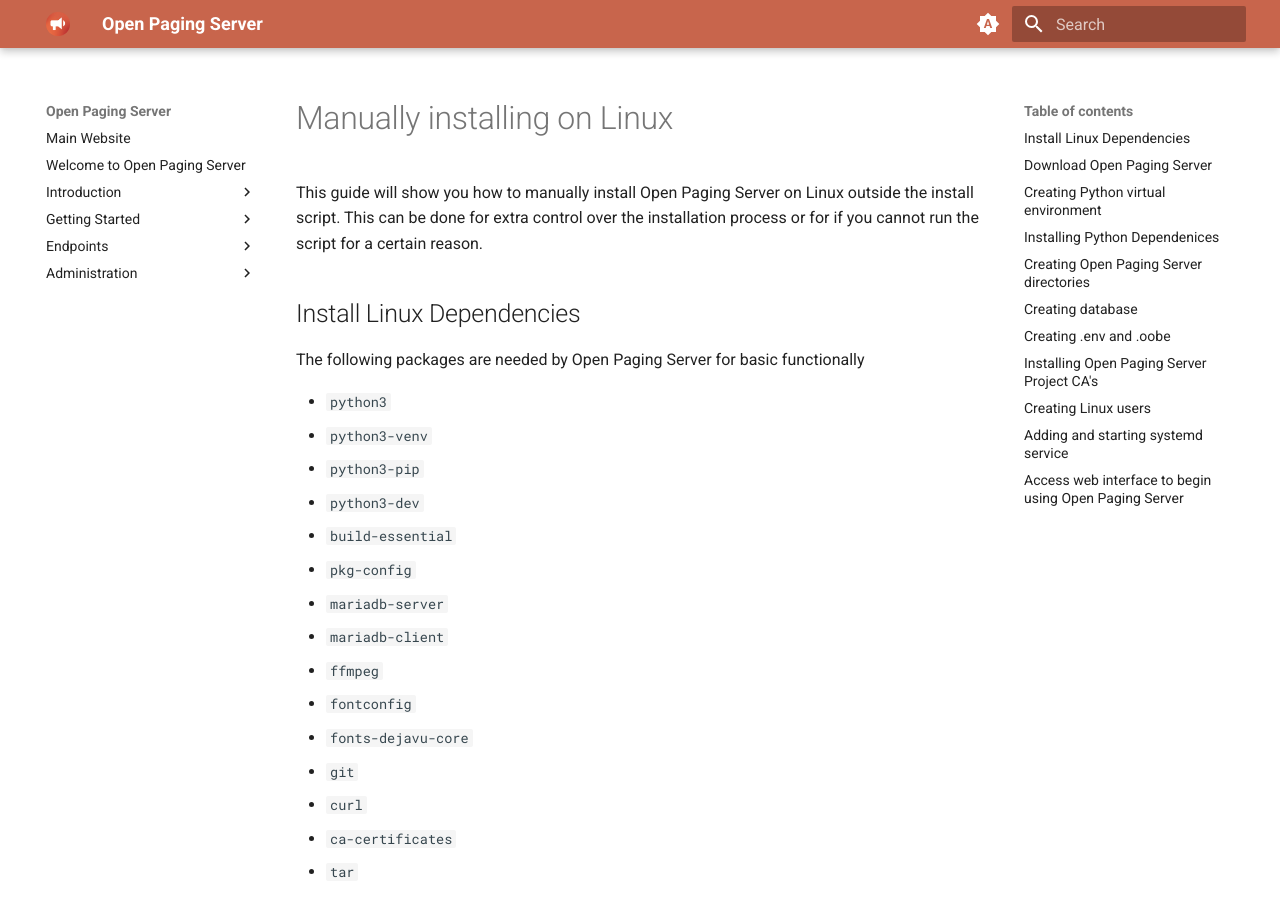
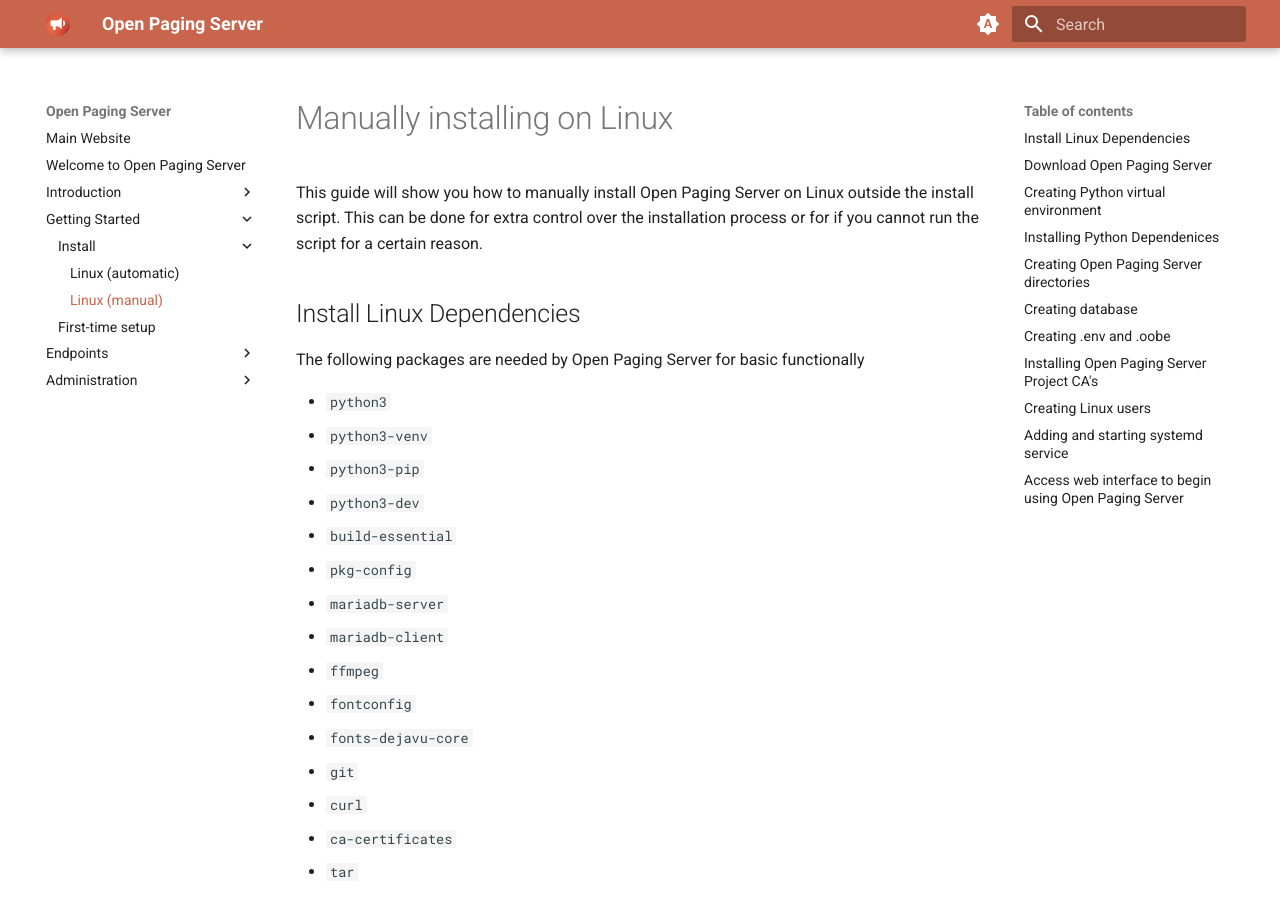
Before and after one commit to OpenPagingServer/documentation, an MkDocs documentation site: the page built from docs/gettingstarted/install/linux-man.md, in a window 1280 px wide and 900 px high. Built offline with MkDocs 1.6.1 and Material for MkDocs 9.7.7, drawn with Linux system fonts in a browser that asks for light colours.

Commit message:
Update mkdocs.yml

```diff
--- a/mkdocs.yml
+++ b/mkdocs.yml
@@ -34,7 +34,8 @@ nav:
       - Open Paging Server vs Commercial Products: introduction/commercial.md
   - Getting Started:
       - Install:
-        - Linux: gettingstarted/install/linux.md
+        - Linux (automatic): gettingstarted/install/linux.md
+        - Linux (manual): gettingstarted/install/linux-man.md
       - First-time setup: gettingstarted/oobe.md
 
   - Endpoints:
```
